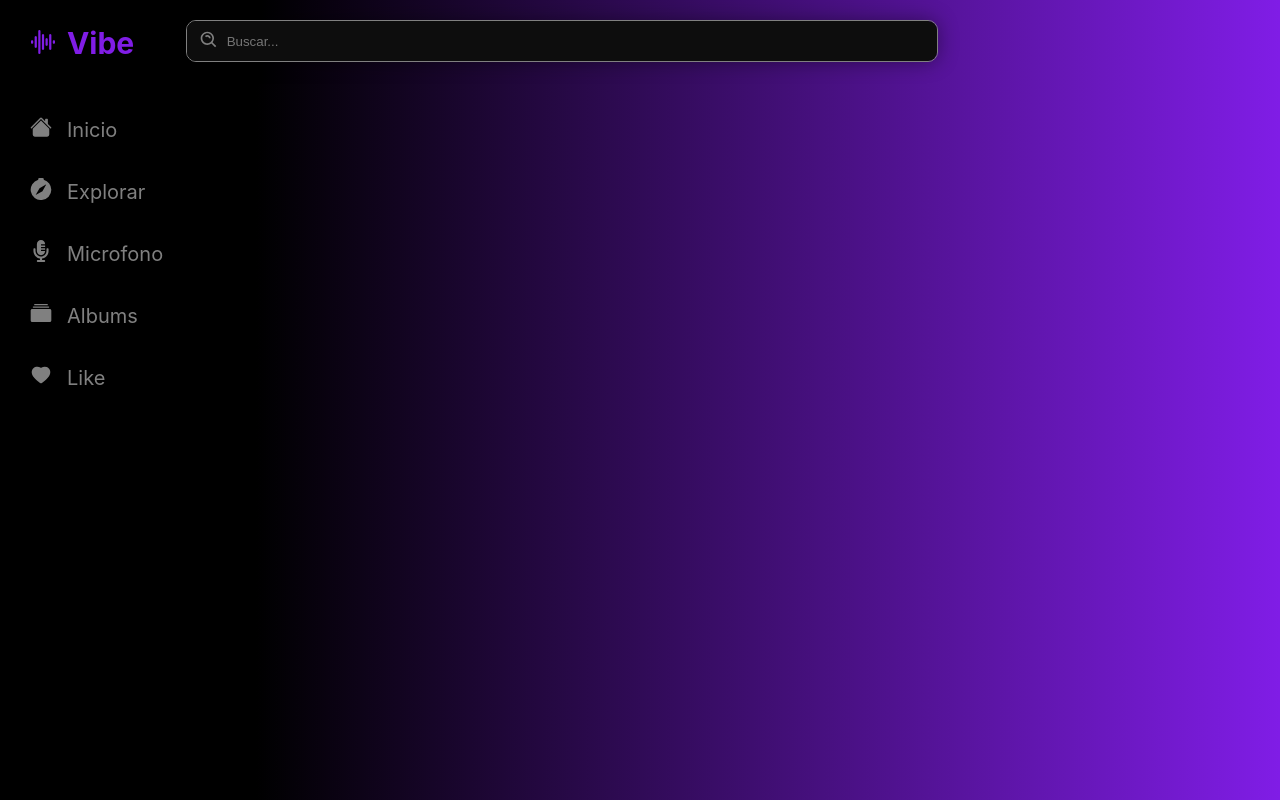
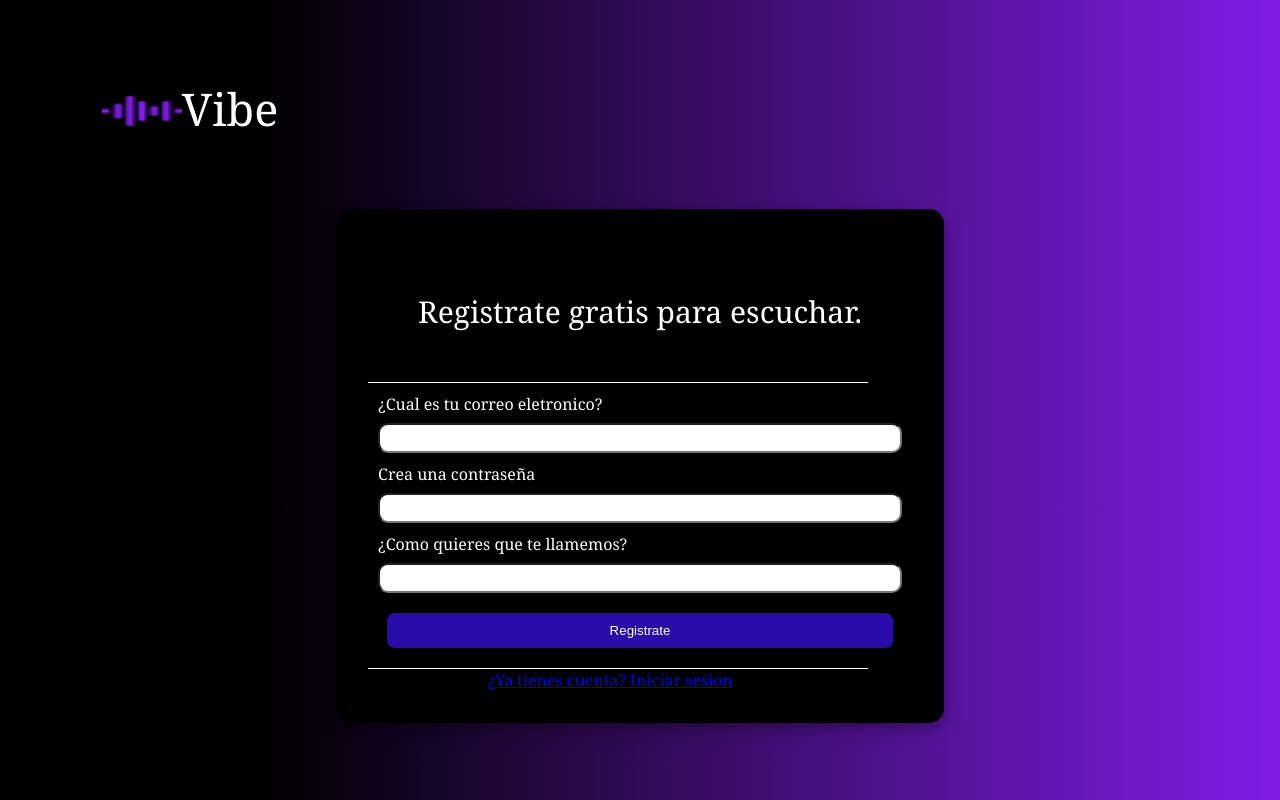
Before and after one commit to Memento-Coding/Vibe, a React (Create React App) app: page /register in a window 1280 px wide. Built offline with nearby package versions, Linux system fonts and the light colour scheme.

Commit message:
Interfazces login y register casi terminadas

```diff
--- a/src/App.css
+++ /dev/null
@@ -1,20 +0,0 @@
-.App {
-  width: 100%;
-  height: 100vh;
-  position: relative;
-  overflow: hidden;
-  display: flex;
-}
-
-.background{
-  position: absolute;
-  top: 0;
-  left: 0;
-  right: 0;
-  bottom: 0;
-  background: rgb(0,0,0);
-  background: linear-gradient(90deg, rgba(0,0,0,1) 20%, rgba(128,29,230,1) 100%, rgba(145,75,217,1) 100%, rgba(182,94,255,1) 100%);
-  background-size: cover;
-  filter: brightness();
-  z-index: -1;
-}
--- a/src/App.js
+++ b/src/App.js
@@ -1,5 +1,7 @@
+import { Register } from './pages/Register';
+import { Login } from './pages/login';
+import {BrowserRouter, Route, Routes} from 'react-router-dom';
 
-import './App.css';
 import { LeftMenu } from './Components/LeftMenu';
 import { Header } from './Components/HeaderBar';
 
@@ -7,9 +9,14 @@ import { Header } from './Components/HeaderBar';
 function App() {
   return (
     <div className="App">
-      <LeftMenu />
-      <Header />
+
       <div className='background'></div>
+      <BrowserRouter>
+       <Routes>
+          <Route path='/login' element = {<Login/>}></Route>
+          <Route path='/register' element = {<Register/>}></Route>
+       </Routes>
+      </BrowserRouter>
     </div>
   );
 }
--- /dev/null
+++ b/src/Styles/login.css
@@ -0,0 +1,101 @@
+.login-container {
+  font-family: Poppins;
+  display: flex;
+  align-items: center;
+  justify-content: center;
+  flex-direction: column;
+  gap: 20px;
+  height: 100vh;
+  font-family: Cambria, Cochin, Georgia, Times, "Times New Roman", serif;
+  background: linear-gradient(90deg, rgba(0,0,0,1) 20%, rgba(128,29,230,1) 100%, rgba(145,75,217,1) 100%, rgba(182,94,255,1) 100%);
+  color: #ffff;
+  }
+
+
+
+  .image, .title-logo {
+    display: inline-block;
+
+  }
+
+  .image{
+    width: 80px;
+    height: 30px;
+  }
+
+  .title-logo {
+    font-size: 45px;
+    margin-bottom: 50px;
+    color: white;
+  }
+
+
+  .form-container {
+    background-color: rgb(0, 0, 0);
+    border-radius: 15px;
+    padding: 1rem;
+    box-shadow: 0 4px 8px 0 rgba(0, 0, 0, 0.2), 0 6px 20px 0 rgba(0, 0, 0, 0.19);
+  }
+
+
+  .title {
+    font-size: 30px;
+      margin: 50px;
+      color: white;
+  }
+
+label{
+    color: white;
+    right: 100%;
+
+}
+
+
+  .input-container {
+    display: flex;
+    flex-direction: column;
+    gap: 8px;
+    margin: 10px;
+  }
+
+input{
+    border-radius: 10px;
+    height: 30px;
+}
+
+  .button-container {
+    display: flex;
+    justify-content: center;
+  }
+
+button{
+  background-color: #290caa;
+  color: white;
+  padding: 10px 30px;
+  border: none;
+  border-radius: 8px;
+  cursor: pointer;
+  width: 93%;
+  margin-bottom: 20px;
+  margin-top: 10px;
+
+}
+
+
+
+.crossed-lines {
+    width: 400px;
+    height: 1px;
+
+    background-color: white;
+    background-size: 8px 8px;
+  }
+
+  .linkregister{
+    margin: 75px;
+  }
+
+
+
+
+  /*register*/
--- /dev/null
+++ b/src/Styles/register.css
@@ -0,0 +1,110 @@
+.login-container1 {
+    font-family: Poppins;
+    display: flex;
+    align-items: center;
+    justify-content: center;
+    flex-direction: column;
+    gap: 20px;
+    height: 100vh;
+    font-family: Cambria, Cochin, Georgia, Times, "Times New Roman", serif;
+    background: linear-gradient(90deg, rgba(0,0,0,1) 20%, rgba(128,29,230,1) 100%, rgba(145,75,217,1) 100%, rgba(182,94,255,1) 100%);
+    color: #ffff;
+    }
+
+    .container-vibe1{
+      margin-right: 900px;
+    }
+
+
+    .image1, .title-logo1 {
+      display: inline-block;
+
+    }
+
+    .image1{
+      width: 80px;
+      height: 30px;
+    }
+
+    .title-logo1 {
+      font-size: 45px;
+      margin-bottom: 50px;
+      color: white;
+    }
+
+
+    .form-container1 {
+      background-color: rgb(0, 0, 0);
+      border-radius: 15px;
+      padding: 2rem;
+      box-shadow: 0 4px 8px 0 rgba(0, 0, 0, 0.2), 0 6px 20px 0 rgba(0, 0, 0, 0.19);
+    }
+
+
+    .title1 {
+      font-size: 30px;
+      margin: 50px;
+      color: white;
+    }
+
+  label{
+      color: white;
+      right: 100%;
+
+  }
+
+  .email1{
+    color: white;
+      right: 100%;
+      margin-right: 49%;
+    }
+
+  .password1{
+    color: white;
+      right: 100%;
+      margin-right: 80%;
+
+  }
+
+    .input-container1 {
+      display: flex;
+      flex-direction: column;
+      gap: 8px;
+      margin: 10px;
+    }
+
+  input{
+      border-radius: 10px;
+      height: 30px;
+  }
+
+    .button-container1 {
+      display: flex;
+      justify-content: center;
+    }
+
+  button{
+    background-color: #290caa;
+    color: white;
+    padding: 10px 30px;
+    border: none;
+    border-radius: 8px;
+    cursor: pointer;
+    width: 93%;
+    margin-bottom: 20px;
+
+  }
+
+
+
+  .crossed-lines1 {
+      width: 500px;
+      height: 1px;
+      background-color: white;
+      background-size: 8px 8px;
+    }
+
+
+.linkregister1{
+      margin-left: 120px;
+    }
--- /dev/null
+++ b/src/pages/Register.js
@@ -0,0 +1,54 @@
+import "../Styles/register.css"
+import { NavLink } from "react-router-dom";
+import imagen from '../img/wave-sound.png';
+
+export function Register(){
+    return(
+        <section>
+            <div className="login-container1">
+                <div className="container-vibe1">
+                    <img className="image1" src={imagen} alt="Imagen" />
+                    <div className="title-logo1">Vibe</div>
+
+                </div>
+
+
+                <div className="form-container1">
+                  <div className="title1">Registrate gratis para escuchar.</div>
+                  <div class="crossed-lines1"></div>
+
+                    <div className="form1">
+                        <form>
+                            <div className="input-container1">
+                                <label className="email">¿Cual es tu correo eletronico? </label>
+                                <input type="text" required />
+                            </div>
+                            <div className="input-container1">
+                                <label className="password">Crea una contraseña</label>
+                                <input type="password" required />
+                            </div>
+                            <div className="input-container1">
+                                <label className="password">¿Como quieres que te llamemos?</label>
+                                <input type="password" required />
+                            </div>
+                            <div className="button-container1">
+                               <button type="button">Registrate</button>
+                            </div>
+                        </form>
+                    </div>
+                    <div class="crossed-lines1"></div>
+
+                    <NavLink className="linkregister1" to="/login">¿Ya tienes cuenta? Iniciar sesion</NavLink>
+
+
+
+
+
+                </div>
+
+
+            </div>
+
+        </section>
+    )
+}
--- /dev/null
+++ b/src/pages/login.js
@@ -0,0 +1,52 @@
+import "../Styles/login.css"
+import imagen from '../img/wave-sound.png';
+import { NavLink } from "react-router-dom";
+
+export function Login(){
+    return(
+        <div>
+            <div className="login-container">
+                <div className="container-vibe">
+                    <img className="image" src={imagen} alt="Imagen" />
+                    <div className="title-logo">Vibe</div>
+
+                </div>
+
+
+                <div className="form-container">
+                  <div className="title">Iniciar sesion con Vibe</div>
+                  <div class="crossed-lines"></div>
+
+                    <div className="form">
+                        <form>
+                            <div className="input-container">
+                                <label className="email">Email o nombre de usuario: </label>
+                                <input type="text" required />
+                            </div>
+                            <div className="input-container">
+                                <label className="password">Contraseña:</label>
+                                <input type="password" required />
+                            </div>
+                            <div className="button-container">
+                               <button type="button">Iniciar Sesion</button>
+                            </div>
+                        </form>
+                    </div>
+                    <div class="crossed-lines"></div>
+
+                    <NavLink className="linkregister" to="/register">¿No tienes cuenta? Registrate aqui</NavLink>
+
+
+
+
+
+                </div>
+
+
+            </div>
+
+
+
+        </div>
+    )
+}
```
